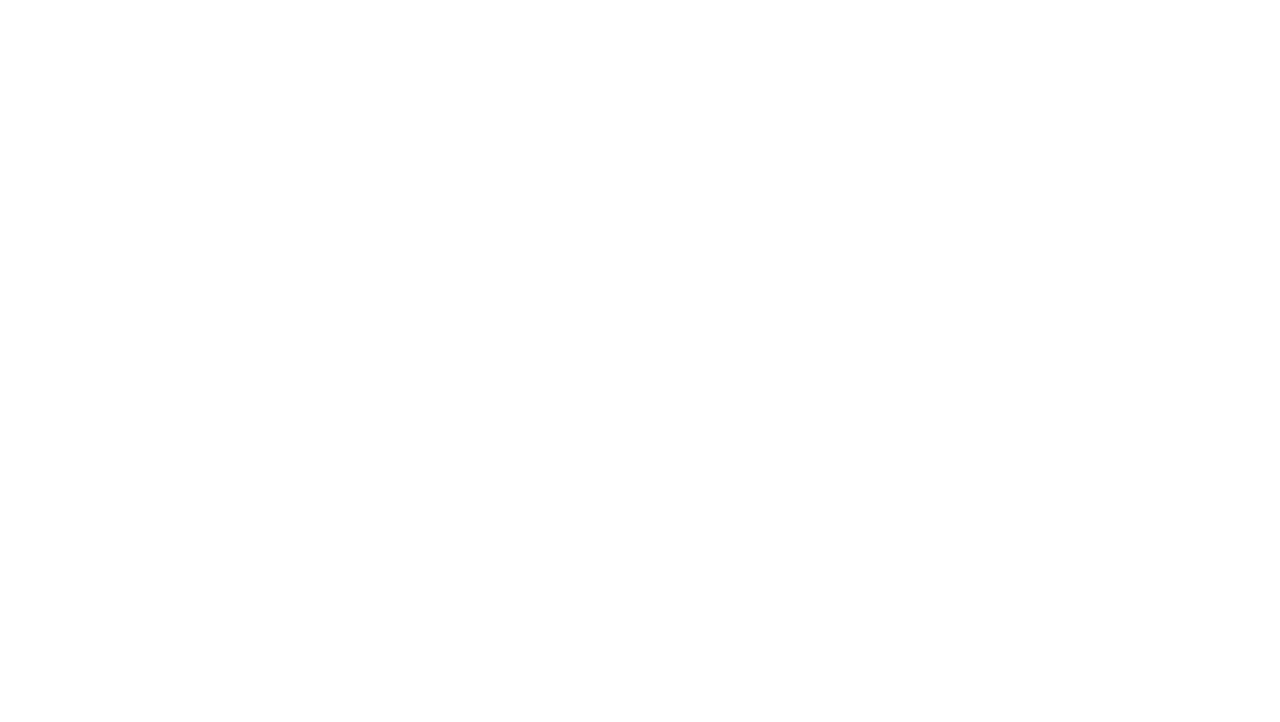
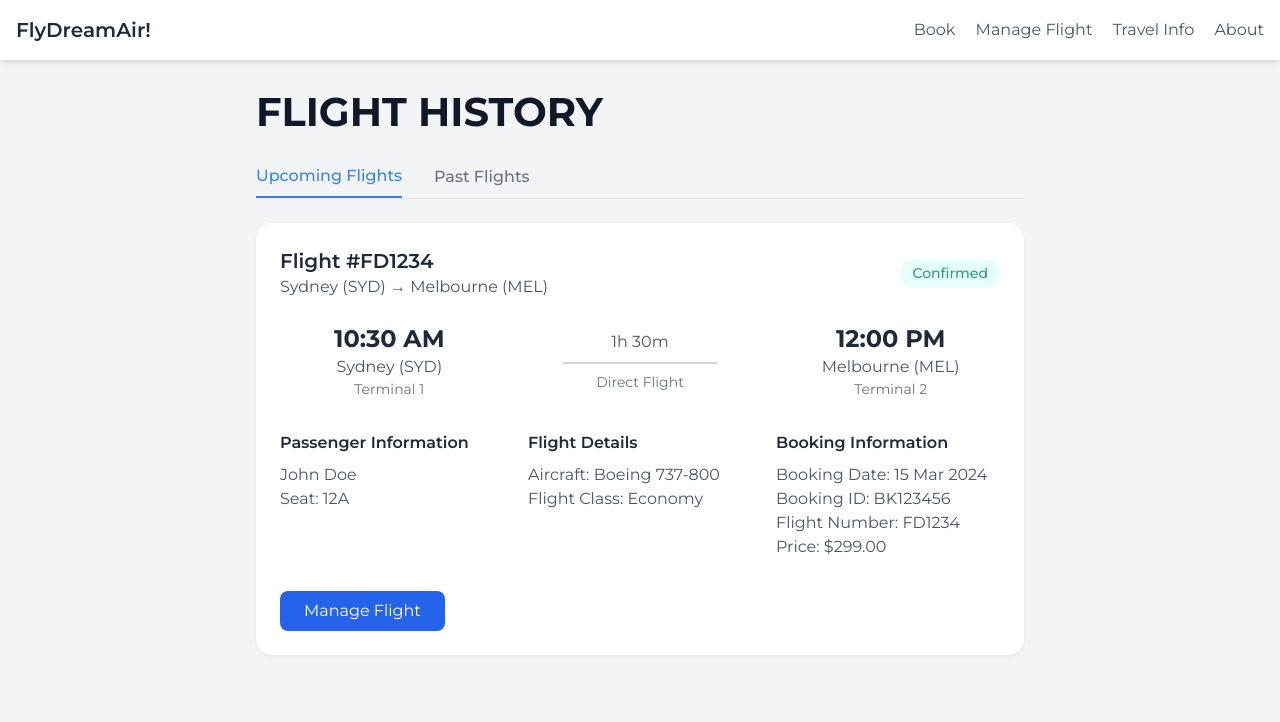
Before and after one commit to jena-mari/fly-dream-air, a website: page user-flight-info/index.html in a window 1280 px wide. Drawn offline with nearby package versions, Linux system fonts and the light colour scheme.

Commit message:
Implement tab switching functionality and enhance flight info styling

```diff
--- a/user-flight-info/css/user-flight-info.css
+++ b/user-flight-info/css/user-flight-info.css
@@ -0,0 +1,75 @@
+body {
+  font-family: 'Montserrat', sans-serif;
+}
+
+.flight-card {
+  background: white;
+  border-radius: 16px;
+  box-shadow: 0 2px 4px rgba(0, 0, 0, 0.05);
+}
+
+.flight-timeline {
+  position: relative;
+}
+
+.flight-timeline::before {
+  content: '';
+  position: absolute;
+  left: 50%;
+  top: 0;
+  bottom: 0;
+  width: 2px;
+  background: #e5e7eb;
+  transform: translateX(-50%);
+}
+
+.status-badge {
+  padding: 4px 12px;
+  border-radius: 20px;
+  font-size: 14px;
+  font-weight: 500;
+}
+
+.status-confirmed {
+  background: #e6fffa;
+  color: #319795;
+}
+
+.flight-dot {
+  width: 12px;
+  height: 12px;
+  background: #3b82f6;
+  border-radius: 50%;
+  position: absolute;
+  left: 50%;
+  transform: translateX(-50%);
+}
+
+.flight-dot.departure {
+  top: 0;
+}
+
+.flight-dot.arrival {
+  bottom: 0;
+}
+
+.tab-active {
+  color: #3b82f6;
+  border-bottom: 2px solid #3b82f6;
+}
+
+.tab-content {
+  display: none;
+}
+
+.tab-content.active {
+  display: block;
+}
+
+.history-heading {
+  font-family: 'Montserrat', sans-serif;
+  font-weight: 900;
+  font-size: 40px;
+  line-height: 100%;
+  letter-spacing: 0%;
+}
--- a/user-flight-info/index.html
+++ b/user-flight-info/index.html
@@ -0,0 +1,188 @@
+<!DOCTYPE html>
+<html lang="en">
+
+<head>
+    <meta charset="UTF-8">
+    <meta name="viewport" content="width=device-width, initial-scale=1.0">
+    <title>Flight Information - FlyDreamAir</title>
+    <link href="https://cdn.jsdelivr.net/npm/tailwindcss@2.2.19/dist/tailwind.min.css" rel="stylesheet">
+    <link href="https://fonts.googleapis.com/css2?family=Montserrat:wght@400;500;600;700&display=swap" rel="stylesheet">
+    <link href="css/user-flight-info.css" rel="stylesheet">
+</head>
+
+
+<body class="bg-gray-100 min-h-screen">
+    <header class="bg-white py-4 shadow-md">
+        <div class="container mx-auto flex justify-between items-center px-4">
+            <a href="/" class="text-xl font-semibold text-gray-800">FlyDreamAir!</a>
+            <nav class="space-x-4">
+                <a href="#" class="text-gray-600 hover:text-blue-500 transition duration-300">Book</a>
+                <a href="#" class="text-gray-600 hover:text-blue-500 transition duration-300">Manage Flight</a>
+                <a href="#" class="text-gray-600 hover:text-blue-500 transition duration-300">Travel
+                    Info</a>
+                <a href="#" class="text-gray-600 hover:text-blue-500 transition duration-300">About</a>
+            </nav>
+        </div>
+    </header>
+    <div class="container mx-auto px-4 py-8">
+        <div class="max-w-3xl mx-auto">
+            <!-- Flight History Section -->
+            <div class="mb-8">
+                <h2 class="history-heading text-gray-900 mb-6">FLIGHT HISTORY</h2>
+
+                <!-- Tabs -->
+                <div class="border-b border-gray-200 mb-6">
+                    <div class="flex space-x-8">
+                        <button onclick="switchTab('upcoming')" class="tab-button tab-active py-2 font-medium">
+                            Upcoming Flights
+                        </button>
+                        <button onclick="switchTab('past')" class="tab-button py-2 font-medium text-gray-500">
+                            Past Flights
+                        </button>
+                    </div>
+                </div>
+
+                <!-- Tab Content -->
+                <div id="upcoming" class="tab-content active">
+                    <div class="max-w-4xl mx-auto">
+                        <!-- Flight Card -->
+                        <div class="flight-card p-6 mb-6">
+                            <div class="flex justify-between items-center mb-6">
+                                <div>
+                                    <h2 class="text-xl font-semibold text-gray-800">Flight #FD1234</h2>
+                                    <p class="text-gray-600">Sydney (SYD) → Melbourne (MEL)</p>
+                                </div>
+                                <span class="status-badge status-confirmed">Confirmed</span>
+                            </div>
+
+                            <!-- Flight Details -->
+                            <div class="grid grid-cols-3 gap-8">
+                                <!-- Departure -->
+                                <div class="text-center">
+                                    <p class="text-2xl font-bold text-gray-800">10:30 AM</p>
+                                    <p class="text-gray-600">Sydney (SYD)</p>
+                                    <p class="text-sm text-gray-500">Terminal 1</p>
+                                </div>
+
+                                <!-- Flight Duration -->
+                                <div class="flight-info px-8 flex flex-col items-center justify-center">
+                                    <p class="text-gray-600">1h 30m</p>
+                                    <div class="w-full h-0.5 bg-gray-300 my-2"></div>
+                                    <p class="text-sm text-gray-500">Direct Flight</p>
+                                </div>
+
+                                <!-- Arrival -->
+                                <div class="text-center">
+                                    <p class="text-2xl font-bold text-gray-800">12:00 PM</p>
+                                    <p class="text-gray-600">Melbourne (MEL)</p>
+                                    <p class="text-sm text-gray-500">Terminal 2</p>
+                                </div>
+                            </div>
+
+                            <!-- Additional Information -->
+                            <div class="mt-8 grid grid-cols-3 gap-6">
+                                <div>
+                                    <h3 class="font-semibold text-gray-800 mb-2">Passenger Information</h3>
+                                    <p class="text-gray-600">John Doe</p>
+                                    <p class="text-gray-600">Seat: 12A</p>
+                                </div>
+                                <div>
+                                    <h3 class="font-semibold text-gray-800 mb-2">Flight Details</h3>
+                                    <p class="text-gray-600">Aircraft: Boeing 737-800</p>
+                                    <p class="text-gray-600">Flight Class: Economy</p>
+                                </div>
+                                <div>
+                                    <h3 class="font-semibold text-gray-800 mb-2">Booking Information</h3>
+                                    <p class="text-gray-600">Booking Date: 15 Mar 2024</p>
+                                    <p class="text-gray-600">Booking ID: BK123456</p>
+                                    <p class="text-gray-600">Flight Number: FD1234</p>
+                                    <p class="text-gray-600">Price: $299.00</p>
+                                </div>
+                            </div>
+
+                            <!-- Action Buttons -->
+                            <div class="mt-8 flex gap-4">
+                                <button
+                                    class="bg-blue-600 text-white px-6 py-2 rounded-lg hover:bg-blue-700 transition-colors">
+                                    Manage Flight
+                                </button>
+                            </div>
+                        </div>
+                    </div>
+                </div>
+
+                <div id="past" class="tab-content">
+                    <div class="max-w-4xl mx-auto">
+                        <!-- Flight Card -->
+                        <div class="flight-card p-6 mb-6">
+                            <div class="flex justify-between items-center mb-6">
+                                <div>
+                                    <h2 class="text-xl font-semibold text-gray-800">Flight #FD1234</h2>
+                                    <p class="text-gray-600">Sydney (SYD) → Melbourne (MEL)</p>
+                                </div>
+                                <span class="status-badge status-confirmed">Confirmed</span>
+                            </div>
+
+                            <!-- Flight Details -->
+                            <div class="grid grid-cols-3 gap-8">
+                                <!-- Departure -->
+                                <div class="text-center">
+                                    <p class="text-2xl font-bold text-gray-800">10:30 AM</p>
+                                    <p class="text-gray-600">Sydney (SYD)</p>
+                                    <p class="text-sm text-gray-500">Terminal 1</p>
+                                </div>
+
+                                <!-- Flight Duration -->
+                                <div class="flight-info px-8 flex flex-col items-center justify-center">
+                                    <p class="text-gray-600">1h 30m</p>
+                                    <div class="w-full h-0.5 bg-gray-300 my-2"></div>
+                                    <p class="text-sm text-gray-500">Direct Flight</p>
+                                </div>
+
+                                <!-- Arrival -->
+                                <div class="text-center">
+                                    <p class="text-2xl font-bold text-gray-800">12:00 PM</p>
+                                    <p class="text-gray-600">Melbourne (MEL)</p>
+                                    <p class="text-sm text-gray-500">Terminal 2</p>
+                                </div>
+                            </div>
+
+                            <!-- Additional Information -->
+                            <div class="mt-8 grid grid-cols-3 gap-6">
+                                <div>
+                                    <h3 class="font-semibold text-gray-800 mb-2">Passenger Information</h3>
+                                    <p class="text-gray-600">John Doe</p>
+                                    <p class="text-gray-600">Seat: 12A</p>
+                                </div>
+                                <div>
+                                    <h3 class="font-semibold text-gray-800 mb-2">Flight Details</h3>
+                                    <p class="text-gray-600">Aircraft: Boeing 737-800</p>
+                                    <p class="text-gray-600">Flight Class: Economy</p>
+                                </div>
+                                <div>
+                                    <h3 class="font-semibold text-gray-800 mb-2">Booking Information</h3>
+                                    <p class="text-gray-600">Booking Date: 15 Mar 2024</p>
+                                    <p class="text-gray-600">Booking ID: BK123456</p>
+                                    <p class="text-gray-600">Flight Number: FD1234</p>
+                                    <p class="text-gray-600">Price: $299.00</p>
+                                </div>
+                            </div>
+
+                            <!-- Action Buttons -->
+                            <div class="mt-8 flex gap-4">
+                                <button
+                                    class="bg-blue-600 text-white px-6 py-2 rounded-lg hover:bg-blue-700 transition-colors">
+                                    Manage Flight
+                                </button>
+                            </div>
+                        </div>
+                    </div>
+                </div>
+            </div>
+        </div>
+    </div>
+
+    <script src="js/user-flight-info.js"></script>
+</body>
+
+</html>
--- a/user-flight-info/js/user-flight-info.js
+++ b/user-flight-info/js/user-flight-info.js
@@ -0,0 +1,21 @@
+function switchTab(tabId) {
+  // Hide all tab contents
+  document.querySelectorAll('.tab-content').forEach(content => {
+    content.classList.remove('active');
+  });
+
+  // Remove active class from all tabs
+  document.querySelectorAll('.tab-button').forEach(button => {
+    button.classList.remove('tab-active');
+    button.classList.add('text-gray-500');
+  });
+
+  // Show selected tab content
+  document.getElementById(tabId).classList.add('active');
+
+  // Add active class to selected tab
+  event.target.classList.add('tab-active');
+  event.target.classList.remove('text-gray-500');
+}
+
+// TODO: Fetch upcoming and past flights from localStorage
```
Also changed, not shown: index.html (+3 -13 lines).
